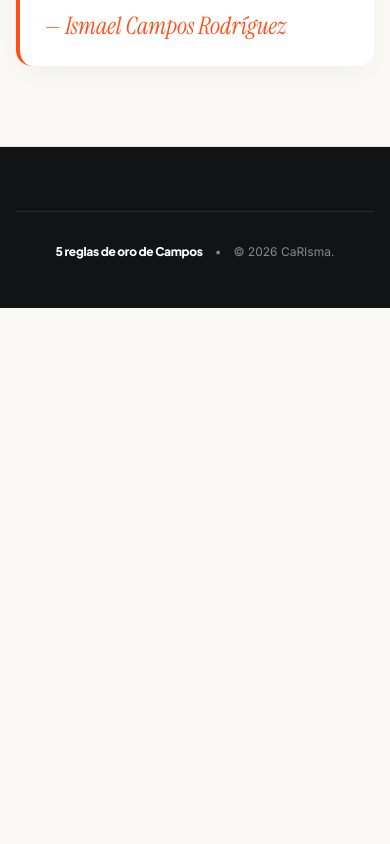
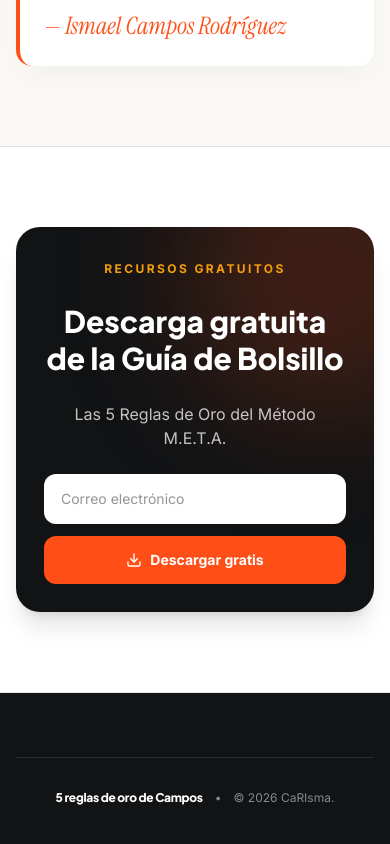
Before and after one commit to richcampos/book-storefront, a React (Vite) app: page / in a window 390 px wide. Shown: the part 6155-6999 px from the top of the page. Before the commit the page ends 6463 px from the top, so only its background shows below. Built offline with nearby package versions, Linux system fonts and the light colour scheme.

Commit message:
feat: add LeadMagnetSection component and update Navbar for resource navigation

```diff
--- a/src/App.tsx
+++ b/src/App.tsx
@@ -11,6 +11,7 @@ import { AuthorSection } from './components/AuthorSection';
 import { PricingSection } from './components/PricingSection';
 import { FaqSection } from './components/FaqSection';
 import { Footer } from './components/Footer';
+import { LeadMagnetSection } from './components/LeadMagnetSection';
 import { ChapterReaderModal } from './components/ChapterReaderModal';
 import { CartDrawer, CartItem } from './components/CartDrawer';
 
@@ -84,6 +85,8 @@ export function App() {
 
         <AuthorSection />
 
+        <LeadMagnetSection />
+
         {/* <PricingSection onAddToCart={handleAddToCart} /> */}
 
         {/* <FaqSection /> */}
--- /dev/null
+++ b/src/components/LeadMagnetSection.tsx
@@ -0,0 +1,90 @@
+import React, { useState } from 'react';
+import { Download, CheckCircle2 } from 'lucide-react';
+
+export const LeadMagnetSection: React.FC = () => {
+  const [email, setEmail] = useState('');
+  const [submitted, setSubmitted] = useState(false);
+
+  const handleSubmit = (event: React.FormEvent) => {
+    event.preventDefault();
+    if (!email.trim()) return;
+    setSubmitted(true);
+
+    const guide = [
+      'Guia de Bolsillo: Las 5 Reglas de Oro del Metodo M.E.T.A.',
+      '',
+      'M - Medir: Evalua el terreno y la situacion antes de decidir.',
+      'E - Elegir: Selecciona la mejor opcion con informacion disponible.',
+      'T - Tirar: Ejecuta la decision con disciplina y claridad.',
+      'A - Aprender: Revisa el resultado y convierte la experiencia en ventaja.',
+    ].join('\n');
+    const blob = new Blob([guide], { type: 'text/plain;charset=utf-8' });
+    const url = URL.createObjectURL(blob);
+    const link = document.createElement('a');
+    link.href = url;
+    link.download = 'guia-metodo-meta.txt';
+    document.body.appendChild(link);
+    link.click();
+    link.remove();
+    window.setTimeout(() => URL.revokeObjectURL(url), 0);
+  };
+
+  return (
+    <section
+      id="recursos"
+      className="py-20 sm:py-24 bg-white border-b border-obsidian/10"
+    >
+      <div className="max-w-6xl mx-auto px-4 sm:px-6 lg:px-8">
+        <div className="rounded-3xl bg-obsidian text-white p-7 sm:p-10 lg:p-12 shadow-xl overflow-hidden relative">
+          <div className="absolute -right-24 -top-24 w-72 h-72 rounded-full bg-vermilion/20 blur-3xl pointer-events-none" />
+
+          <div className="relative max-w-3xl mx-auto text-center space-y-6">
+            <span className="inline-block text-xs font-extrabold uppercase tracking-[0.2em] text-amber-gold">
+              Recursos gratuitos
+            </span>
+            <h2 className="font-display font-extrabold text-3xl sm:text-4xl lg:text-5xl leading-tight">
+              Descarga gratuita de la Guía de Bolsillo
+            </h2>
+            <p className="text-base sm:text-lg text-white/75">
+              Las 5 Reglas de Oro del Método M.E.T.A.
+            </p>
+
+            {submitted ? (
+              <div className="mx-auto max-w-md rounded-2xl border border-emerald-400/30 bg-emerald-950/60 p-5 flex items-center justify-center gap-3 text-emerald-100">
+                <CheckCircle2 className="w-5 h-5 text-emerald-400 shrink-0" />
+                <span className="text-sm sm:text-base font-semibold">
+                  Registro recibido. Revisa tu correo para descargar la guía.
+                </span>
+              </div>
+            ) : (
+              <form
+                onSubmit={handleSubmit}
+                className="mx-auto max-w-xl flex flex-col sm:flex-row gap-3"
+              >
+                <label htmlFor="lead-email" className="sr-only">
+                  Correo electrónico
+                </label>
+                <input
+                  id="lead-email"
+                  type="email"
+                  required
+                  value={email}
+                  onChange={(event) => setEmail(event.target.value)}
+                  placeholder="Correo electrónico"
+                  className="flex-1 min-w-0 px-4 py-3.5 rounded-xl bg-white text-obsidian text-sm border border-white/20 placeholder:text-obsidian/45 focus:outline-none focus:ring-2 focus:ring-vermilion"
+                />
+                <button
+                  type="submit"
+                  className="inline-flex items-center justify-center gap-2 px-5 py-3.5 rounded-xl bg-vermilion text-white text-sm font-bold hover:bg-vermilion-hover transition-colors shrink-0"
+                >
+                  <Download className="w-4 h-4" />
+                  Descargar gratis
+                </button>
+              </form>
+            )}
+          </div>
+        </div>
+      </div>
+    </section>
+  );
+};
--- a/src/components/Navbar.tsx
+++ b/src/components/Navbar.tsx
@@ -43,6 +43,9 @@ export const Navbar: React.FC<NavbarProps> = ({
             <a href="#author" className="hover:text-vermilion transition-colors">
               El Autor
             </a>
+            <a href="#recursos" className="hover:text-vermilion transition-colors">
+              Recursos
+            </a>
           </nav>
 
           {/* Actions */}
```
Also changed, not shown: 1 other file (tests, documents, lock files or other folders).
